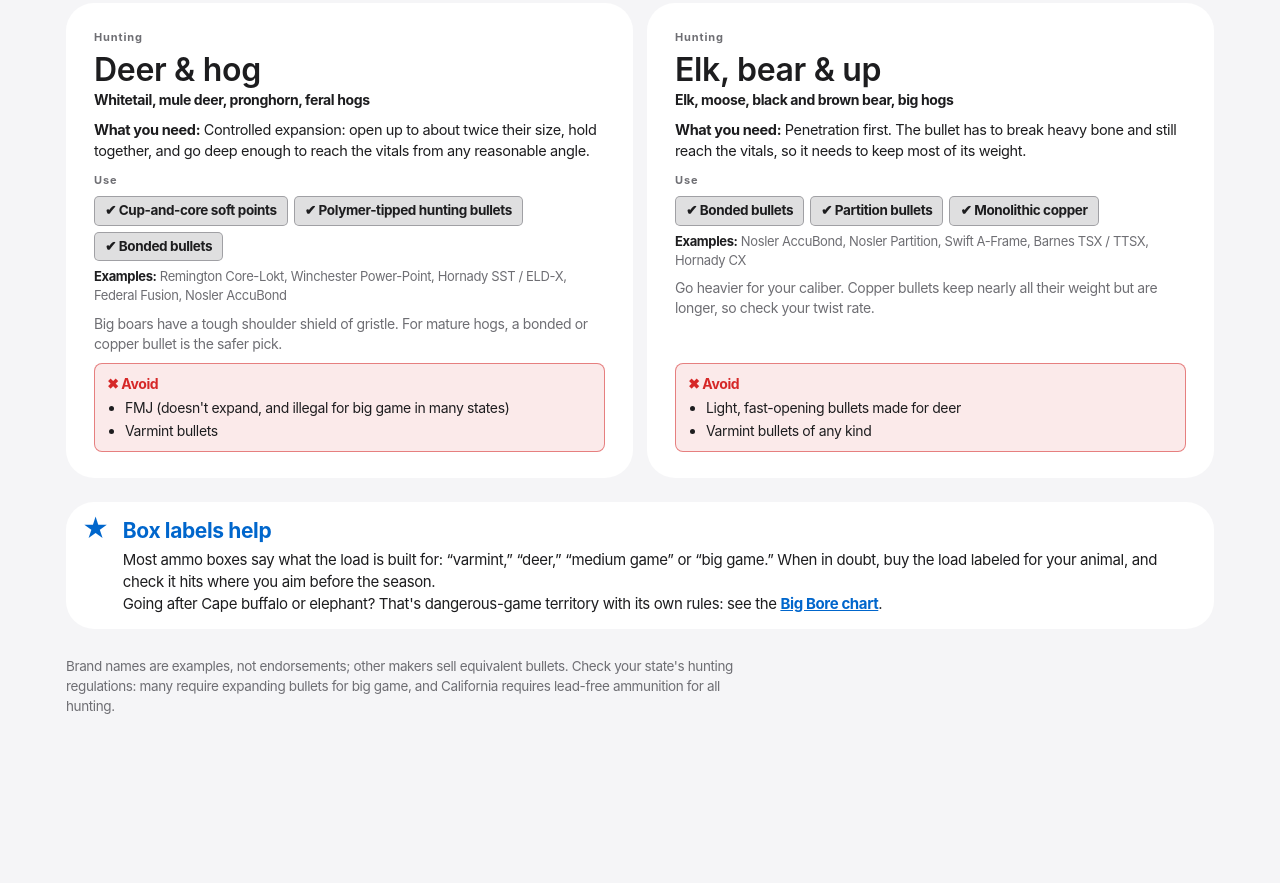
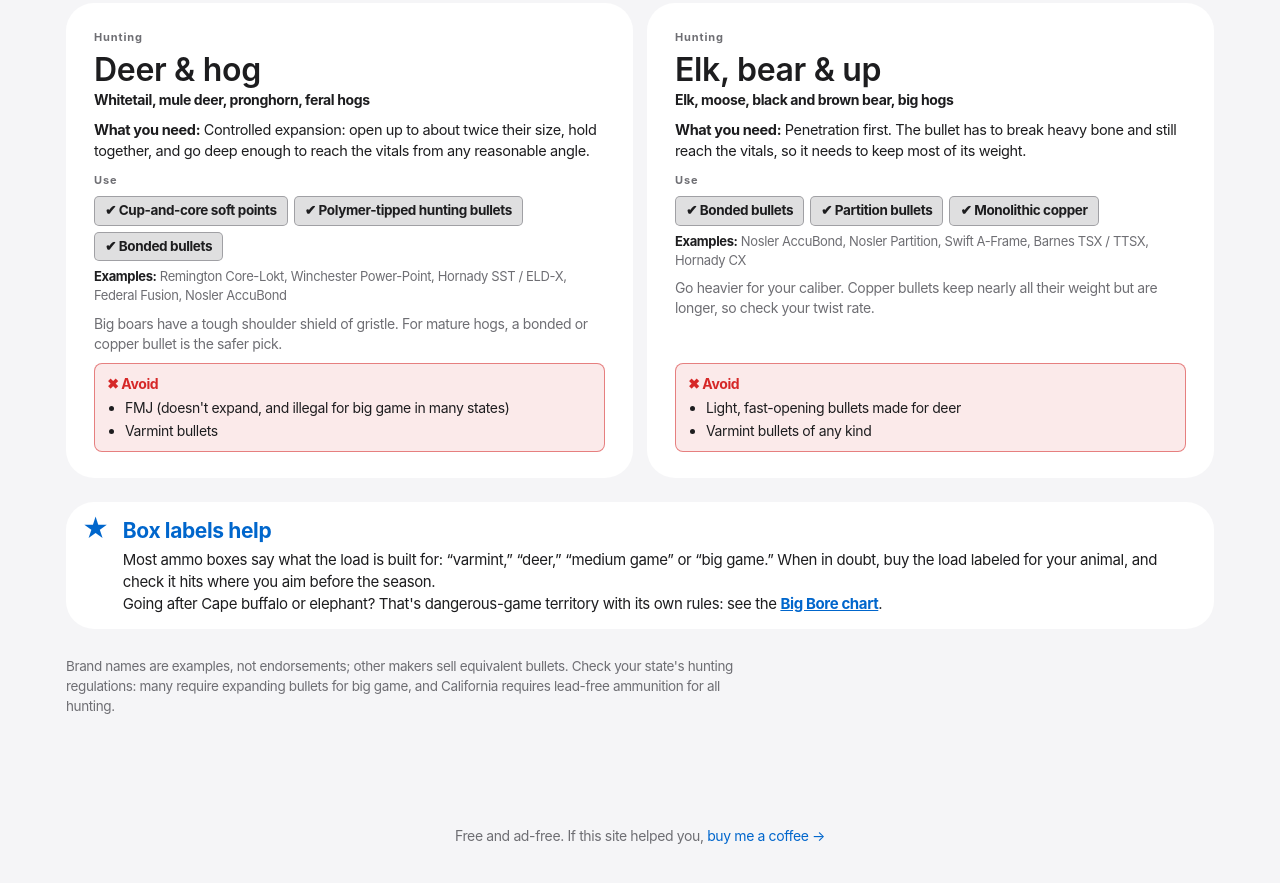
Before and after one commit to MarcusTravis/ammo-reference, a plain HTML site: page bullets.html in a window 1280 px wide. Shown: the part 933-1816 px from the top of the page. Before the commit the page ends 1711 px from the top, so only its background shows below. Drawn offline with Linux system fonts and the light colour scheme.

Commit message:
bullets: add Ko-fi tip line at the bottom
Co-Authored-By: Claude Opus 5.5 <noreply@anthropic.com>
Claude-Session: https://claude.ai/code/session_01DhM3PWqgikD4qedQ7gduMj

```diff
--- a/bullets.html
+++ b/bullets.html
@@ -144,5 +144,6 @@ a.tip:hover .more{text-decoration:underline}
   <div class="pro"><span class="ic" aria-hidden="true">★</span><div><b>Box labels help</b>Most ammo boxes say what the load is built for: “varmint,” “deer,” “medium game” or “big game.” When in doubt, buy the load labeled for your animal, and check it hits where you aim before the season.<br>Going after Cape buffalo or elephant? That's dangerous-game territory with its own rules: see the <a href="big-bore.html">Big Bore chart</a>.</div></div>
   <p class="note">Brand names are examples, not endorsements; other makers sell equivalent bullets. Check your state's hunting regulations: many require expanding bullets for big game, and California requires lead-free ammunition for all hunting.</p>
 </div>
+<p class="kofi">Free and ad-free. If this site helped you, <a href="https://ko-fi.com/marcustravis" target="_blank" rel="noopener">buy me a coffee →</a></p>
 </body>
 </html>
```
